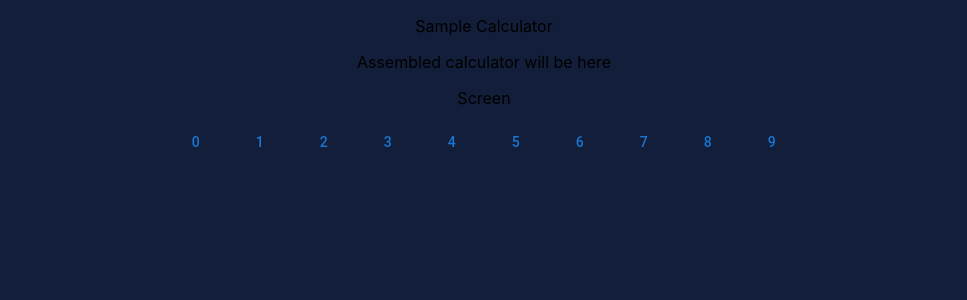
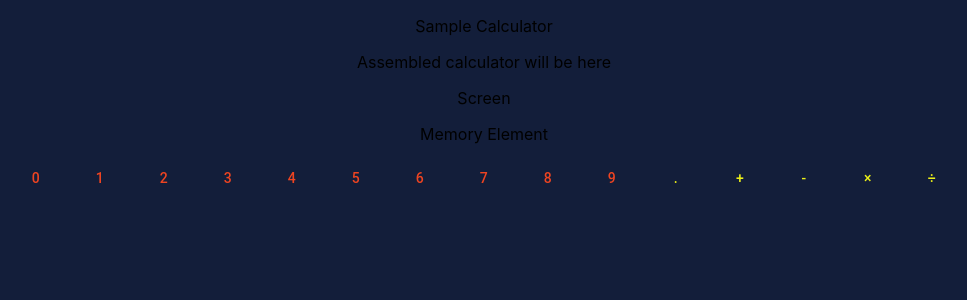
Before and after one commit to bluVshal/pub-sample-calculator, a React (Create React App) app: page / in a window 1280 px wide. Shown: the top 300 px of the page, without its empty margins (156-1123 px from the left). Built offline with nearby package versions, Linux system fonts and the light colour scheme.

Commit message:
Modification in calculator scaffold

```diff
--- a/package.json
+++ b/package.json
@@ -5,6 +5,7 @@
   "dependencies": {
     "@emotion/react": "^11.13.3",
     "@emotion/styled": "^11.13.0",
+    "@mui/icons-material": "^6.0.2",
     "@mui/material": "^6.0.2",
     "@testing-library/jest-dom": "^5.17.0",
     "@testing-library/react": "^13.4.0",
--- a/src/Components/Assemble/Assemble.js
+++ b/src/Components/Assemble/Assemble.js
@@ -2,12 +2,14 @@ import React from 'react';
 
 import Buttons from '../Buttons/Buttons';
 import Screen from '../Screen/Screen';
+import Memory from '../Elements/Memory/Memory';
 
 const Assemble = () => {
     return(
         <div>
             <p>Assembled calculator will be here</p>
             <Screen />
+            <Memory />
             <Buttons />
         </div>
     );
--- a/src/Components/Buttons/Buttons.js
+++ b/src/Components/Buttons/Buttons.js
@@ -1,17 +1,25 @@
 import React from 'react';
 import Button from '@mui/material/Button';
+import '../Styles/calcStyle.css';
 
 const Buttons = () => {
 
-    const populateButtons = () =>{
-        const arrayNum = [1,2,3,4,5,6,7,8,9,0];
+    const populateNumberButtons = () =>{
+        const arrayNum = [0,1,2,3,4,5,6,7,8,9];
 
-        return arrayNum.map((key, numbr) => <Button className="btn-num" key={key}>{numbr}</Button>);
+        return arrayNum.map((numbr) => <Button key={numbr} sx={{color: '#EE4421'}}>{numbr}</Button>);
+    };
+
+    const populateoperationButtons = () => {
+        const arrayOp = ['.','+','-','×','÷',];
+
+        return arrayOp.map((op) => <Button sx={{color: '#ECF018'}}>{op}</Button>);
     };
 
     return(
-        <div>
-            {populateButtons()}
+        <div className="btn-container">
+            {populateNumberButtons()}
+            {populateoperationButtons()}
         </div>
     );
 
--- a/src/Components/Elements/Memory/Memory.js
+++ b/src/Components/Elements/Memory/Memory.js
@@ -3,7 +3,7 @@ import React from 'react';
 const Memory = () => {
     return (
         <div>
-            <p1> Memory Element</p1>
+            <p> Memory Element</p>
         </div>
     );
 
```
Also changed, not shown: src/Components/Styles/calcStyle.css (added), 1 other file (tests, documents, lock files or other folders).
